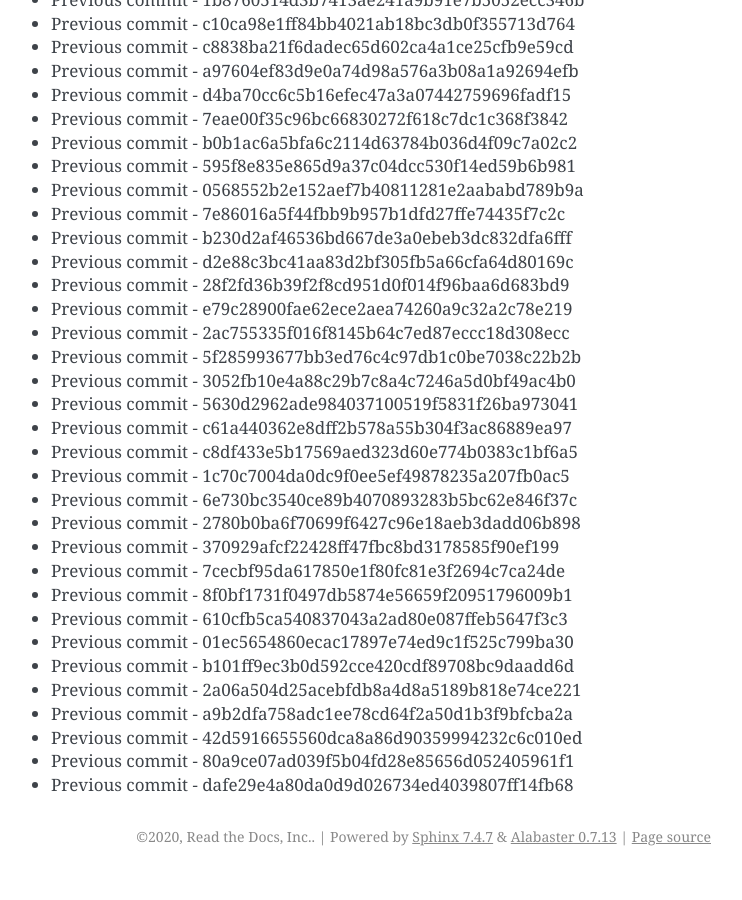
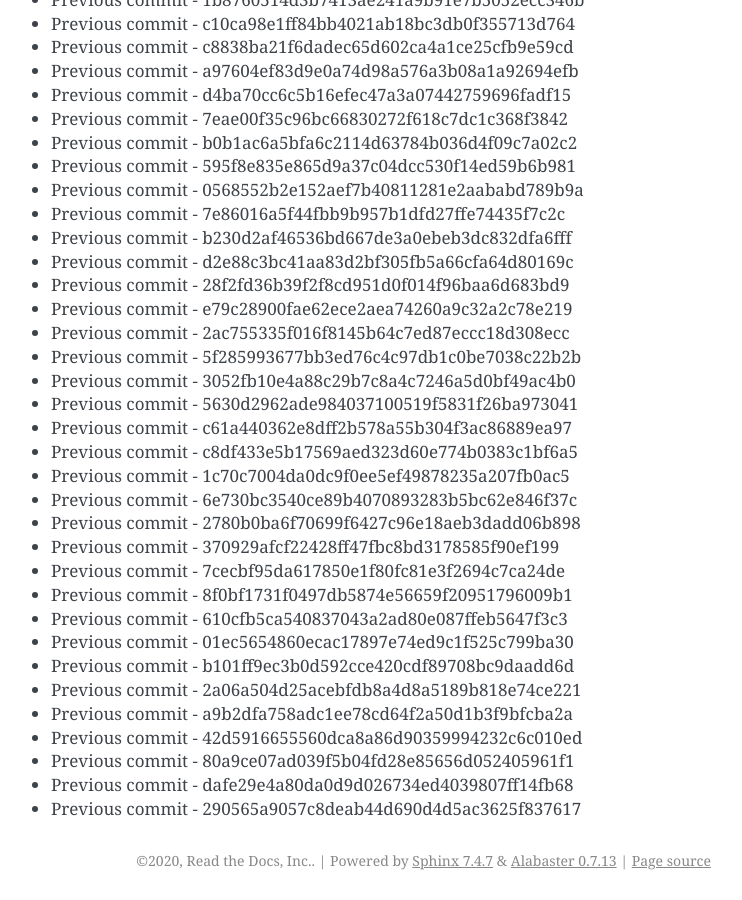
Before and after one commit to readthedocs/rtd-git-stresstest, a Sphinx documentation site: the page built from docs/updates.rst, in a window 1280 px wide and 900 px high, scrolled down 96914 px. Shown: the whole window, without its empty margins (399-1141 px from the left). Built offline with Sphinx 7.4.7, drawn with Linux system fonts in a browser that asks for light colours; before the commit the page ends 97790 px from its top, so only the background shows below that.

Commit message:
Generating commit from previous: 290565a9057c8deab44d690d4d5ac3625f837617

```diff
--- a/docs/updates.rst
+++ b/docs/updates.rst
@@ -4104,3 +4104,4 @@ It can be tested for any performance characteristics.
 * Previous commit - 42d5916655560dca8a86d90359994232c6c010ed
 * Previous commit - 80a9ce07ad039f5b04fd28e85656d052405961f1
 * Previous commit - dafe29e4a80da0d9d026734ed4039807ff14fb68
+* Previous commit - 290565a9057c8deab44d690d4d5ac3625f837617
```
